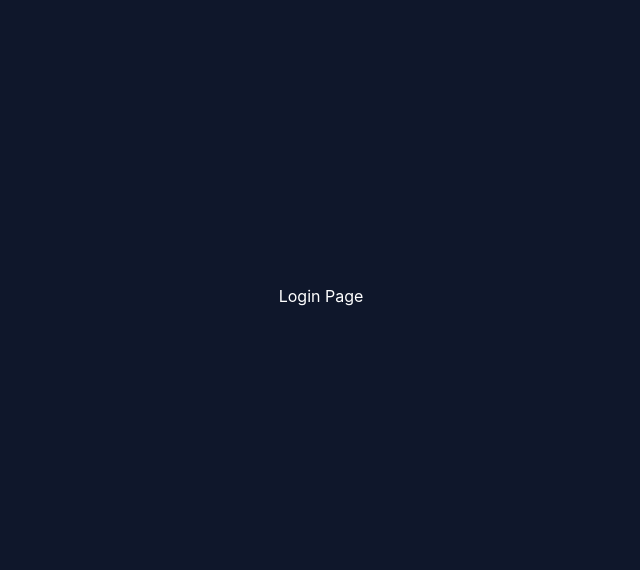
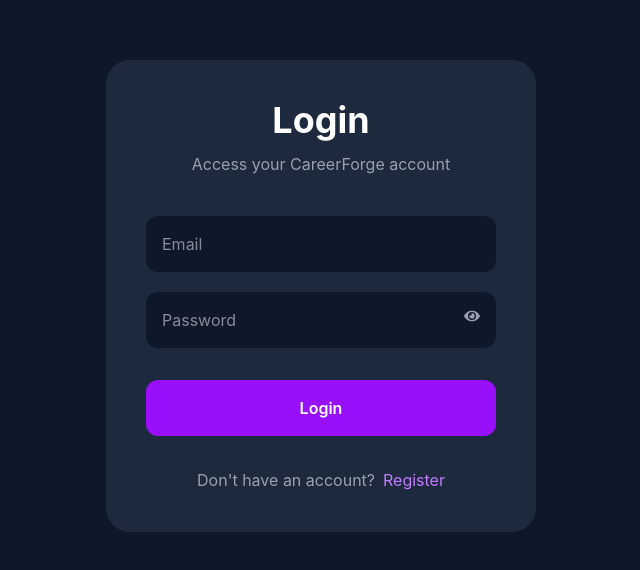
Before and after one commit to Netal-Agarwal/CareerForge-AI, a React app in the folder frontend/: page /login in a window 1280 px wide. Shown: the part 104-674 px from the top of the page, without its empty margins (319-959 px from the left). Built offline with nearby package versions, Linux system fonts and the light colour scheme; the HTML template or start-up script is replaced by a standard one.

Commit message:
Week 7 Day 5: Implement login authentication with JWT

```diff
--- a/frontend/src/App.jsx
+++ b/frontend/src/App.jsx
@@ -3,6 +3,7 @@ import { BrowserRouter, Routes, Route } from "react-router-dom";
 import Landing from "./pages/Landing";
 import Login from "./pages/Login";
 import Register from "./pages/Register";
+import Dashboard from "./pages/Dashboard";
 
 function App() {
 
@@ -13,6 +14,8 @@ function App() {
       <Routes>
 
         <Route path="/" element={<Landing />} />
+
+        <Route path="/dashboard" element={<Dashboard />} />
 
         <Route path="/login" element={<Login />} />
 
--- a/frontend/src/pages/Dashboard.jsx
+++ b/frontend/src/pages/Dashboard.jsx
@@ -1,51 +1,7 @@
-import { Link } from "react-router-dom";
-import StatCard from "../components/StatCard";
-
-const quickLinks = [
-  { to: "/resume-upload", label: "Upload Resume" },
-  { to: "/resume-analysis", label: "Resume Analysis" },
-  { to: "/ats-score", label: "ATS Score" },
-  { to: "/career-readiness", label: "Career Readiness" },
-  { to: "/skill-gap", label: "Skill Gap" },
-  { to: "/roadmap", label: "Roadmap" },
-  { to: "/interview-prep", label: "Interview Prep" },
-  { to: "/executive-dashboard", label: "Executive Dashboard" },
-  { to: "/profile", label: "Profile" },
-];
-
 function Dashboard() {
   return (
-    <div className="min-h-screen bg-slate-900">
-      <div className="mx-auto max-w-6xl px-6 py-10">
-        <div className="mb-10">
-          <h1 className="text-3xl font-bold text-white">Dashboard</h1>
-          <p className="mt-2 text-slate-400">
-            Your career intelligence hub — pick a tool to get started.
-          </p>
-        </div>
-
-        <div className="grid gap-6 sm:grid-cols-2 lg:grid-cols-4">
-          <StatCard title="Resume" value="Upload" subtitle="Analyze your PDF" />
-          <StatCard title="ATS" value="Score" subtitle="Match job keywords" />
-          <StatCard title="Skills" value="Gap" subtitle="Find what to learn" />
-          <StatCard title="Interview" value="Prep" subtitle="Practice questions" />
-        </div>
-
-        <div className="mt-10">
-          <h2 className="mb-4 text-lg font-semibold text-white">Quick access</h2>
-          <div className="grid gap-4 sm:grid-cols-2 lg:grid-cols-3">
-            {quickLinks.map((link) => (
-              <Link
-                key={link.to}
-                to={link.to}
-                className="rounded-xl border border-slate-700/60 bg-slate-800/50 px-5 py-4 text-sm font-medium text-slate-200 transition hover:border-purple-500/60 hover:text-white"
-              >
-                {link.label}
-              </Link>
-            ))}
-          </div>
-        </div>
-      </div>
+    <div className="min-h-screen bg-slate-900 flex justify-center items-center text-white text-5xl">
+      Dashboard
     </div>
   );
 }
--- a/frontend/src/pages/Login.jsx
+++ b/frontend/src/pages/Login.jsx
@@ -1,15 +1,128 @@
+import { useState } from "react";
+import { useNavigate, Link } from "react-router-dom";
+import { FaEye, FaEyeSlash } from "react-icons/fa";
+import api from "../services/api";
+
+
 function Login() {
+  const navigate = useNavigate();
+
+  const [showPassword, setShowPassword] = useState(false);
+
+  const [formData, setFormData] = useState({
+    email: "",
+    password: "",
+  });
+
+  const handleChange = (e) => {
+    setFormData({
+      ...formData,
+      [e.target.name]: e.target.value,
+    });
+  };
+
+  const login = async () => {
+    console.log("✅ Login function called");
+
+    // Add this line
+    console.log("Form Data:", formData);
+
+    try {
+
+      // Add this line
+      console.log("Sending request to backend...");
+
+      const response = await api.post("/login", formData);
+
+      console.log("✅ SUCCESS");
+      console.log(response);
+
+      localStorage.setItem(
+        "token",
+        response.data.access_token
+      );
+
+      navigate("/dashboard");
+
+    } catch (error) {
+
+      console.log("❌ ERROR");
+      console.log(error);
+
+      if (error.response) {
+        console.log("Status:", error.response.status);
+        console.log("Response:", error.response.data);
+      } else {
+        console.log(error.message);
+      }
+
+    }
+  };
 
   return (
+    <div className="min-h-screen bg-slate-900 flex justify-center items-center">
 
-    <div className="min-h-screen bg-slate-900 flex justify-center items-center text-white">
+      <div className="bg-slate-800 p-10 rounded-3xl w-[430px]">
 
-      Login Page
+        <h1 className="text-4xl font-bold text-center text-white">
+          Login
+        </h1>
+
+        <p className="text-gray-400 text-center mt-3">
+          Access your CareerForge account
+        </p>
+
+        <input
+          type="email"
+          name="email"
+          placeholder="Email"
+          onChange={handleChange}
+          className="w-full mt-10 p-4 rounded-xl bg-slate-900 text-white"
+        />
+
+        <div className="relative mt-5">
+
+          <input
+            type={showPassword ? "text" : "password"}
+            name="password"
+            placeholder="Password"
+            onChange={handleChange}
+            className="w-full p-4 rounded-xl bg-slate-900 text-white"
+          />
+
+          <button
+            onClick={() => setShowPassword(!showPassword)}
+            className="absolute right-4 top-4 text-gray-400"
+          >
+            {showPassword ? <FaEyeSlash /> : <FaEye />}
+          </button>
+
+        </div>
+
+        <button
+          onClick={login}
+          className="w-full mt-8 bg-purple-600 py-4 rounded-xl text-white font-semibold hover:bg-purple-700"
+        >
+          Login
+        </button>
+
+        <p className="text-center text-gray-400 mt-8">
+
+          Don't have an account?
+
+          <Link
+            to="/register"
+            className="text-purple-400 ml-2"
+          >
+            Register
+          </Link>
+
+        </p>
+
+      </div>
 
     </div>
-
   );
-
 }
 
 export default Login;
```
Also changed, not shown: 2 other files (tests, documents, lock files or other folders).
